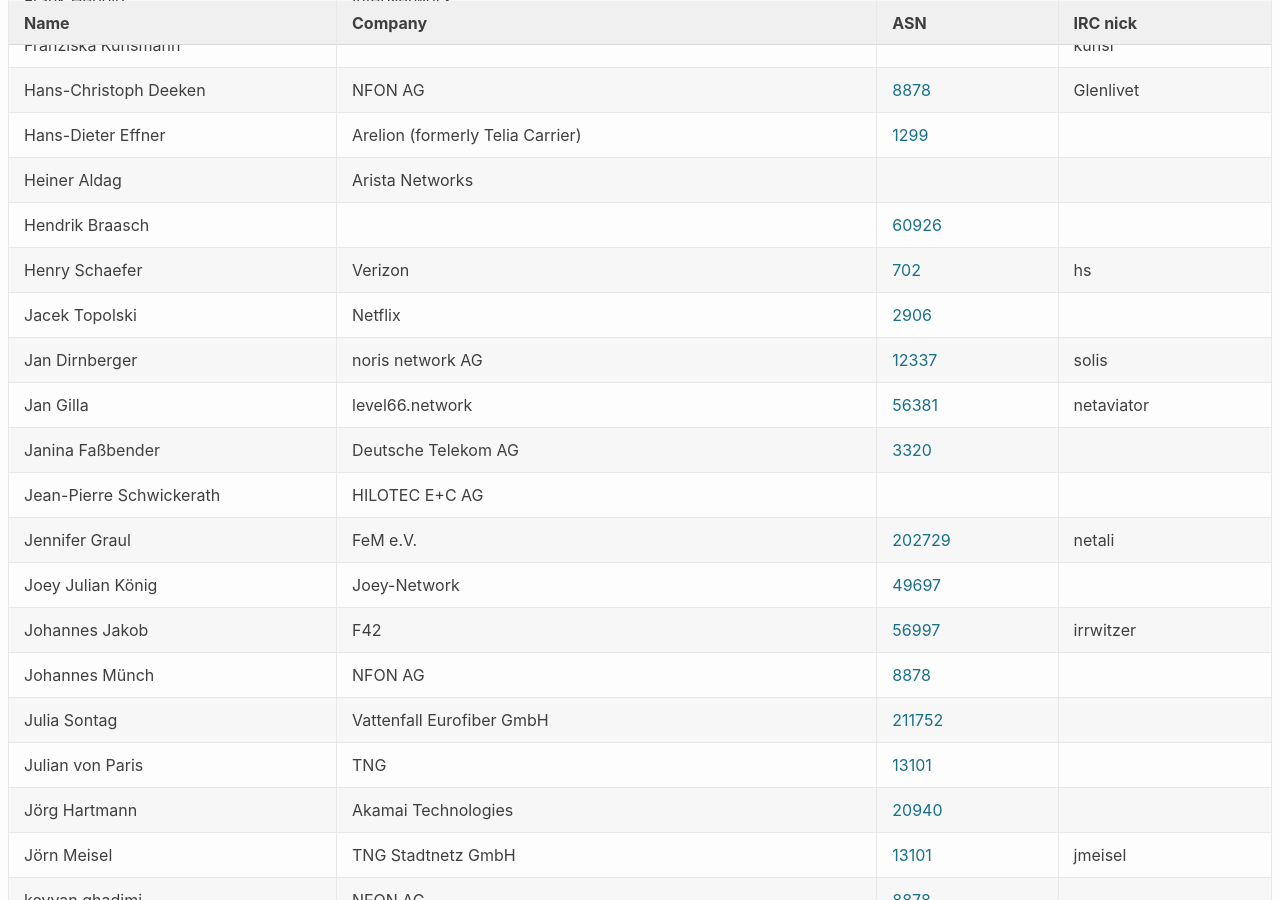
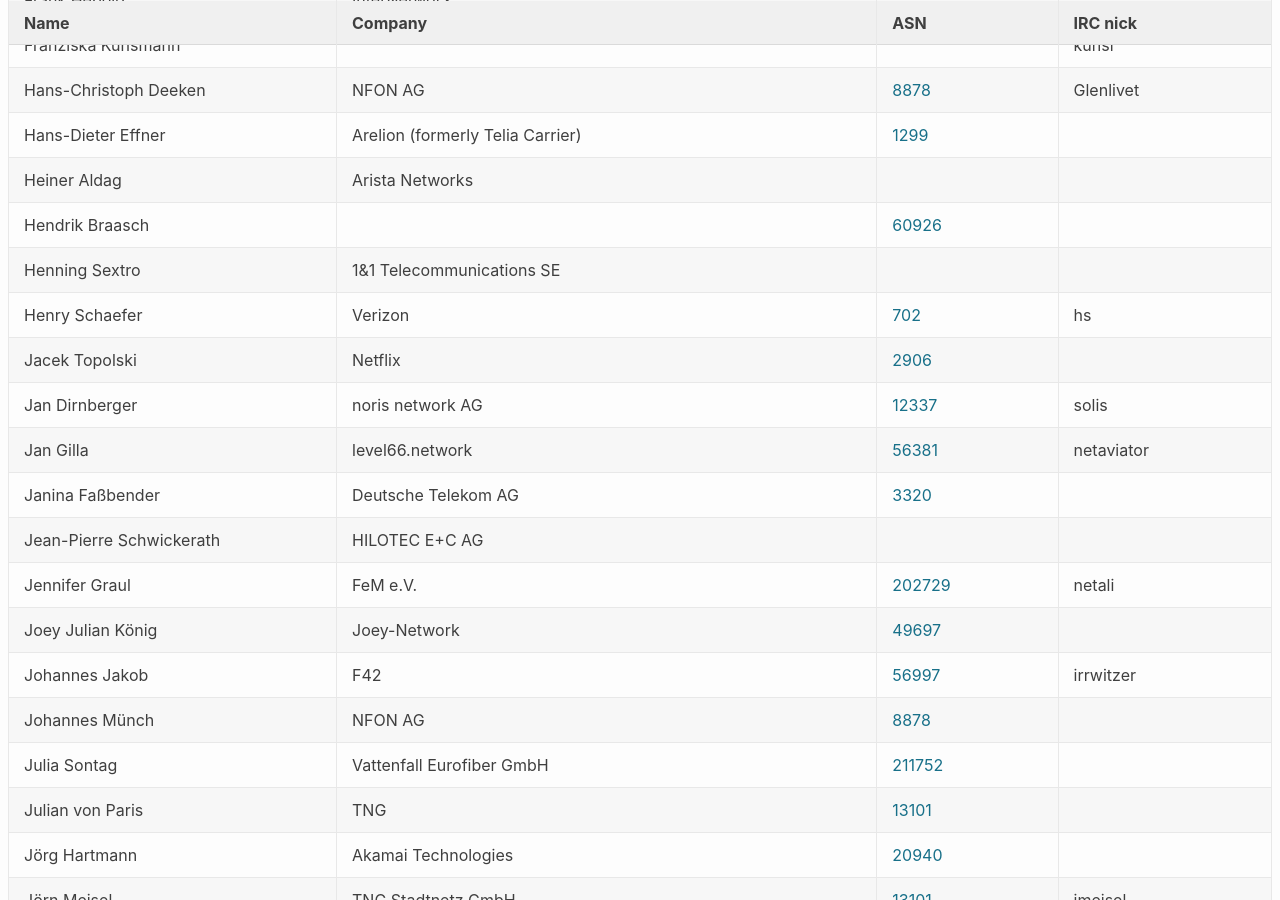
Before and after one commit to denog/pretix-attendeelist, a Jekyll site: the page built from denog15/index.md, in a window 1280 px wide and 900 px high, scrolled down 1954 px. Built offline with Jekyll 4.4.1, drawn with Linux system fonts in a browser that asks for light colours.

Commit message:
Latest data: Thu Aug 31 01:40:59 UTC 2023

```diff
--- a/_data/attendees_denog15_onsite.json
+++ b/_data/attendees_denog15_onsite.json
@@ -268,6 +268,12 @@
     "company": null,
     "irc": null,
     "asn": "60926"
+  },
+  {
+    "name": "Henning Sextro",
+    "company": "1&1 Telecommunications SE",
+    "irc": null,
+    "asn": null
   },
   {
     "name": "Henry Schaefer",
```
